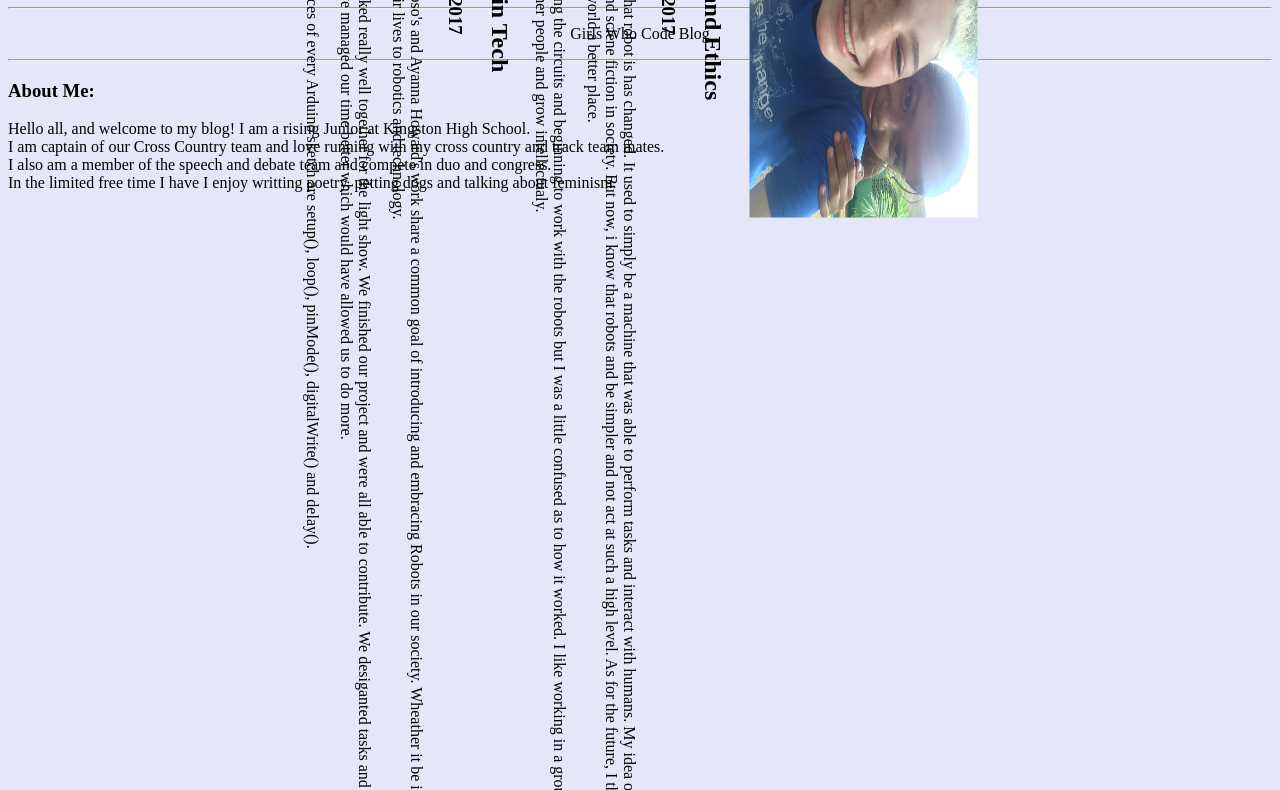
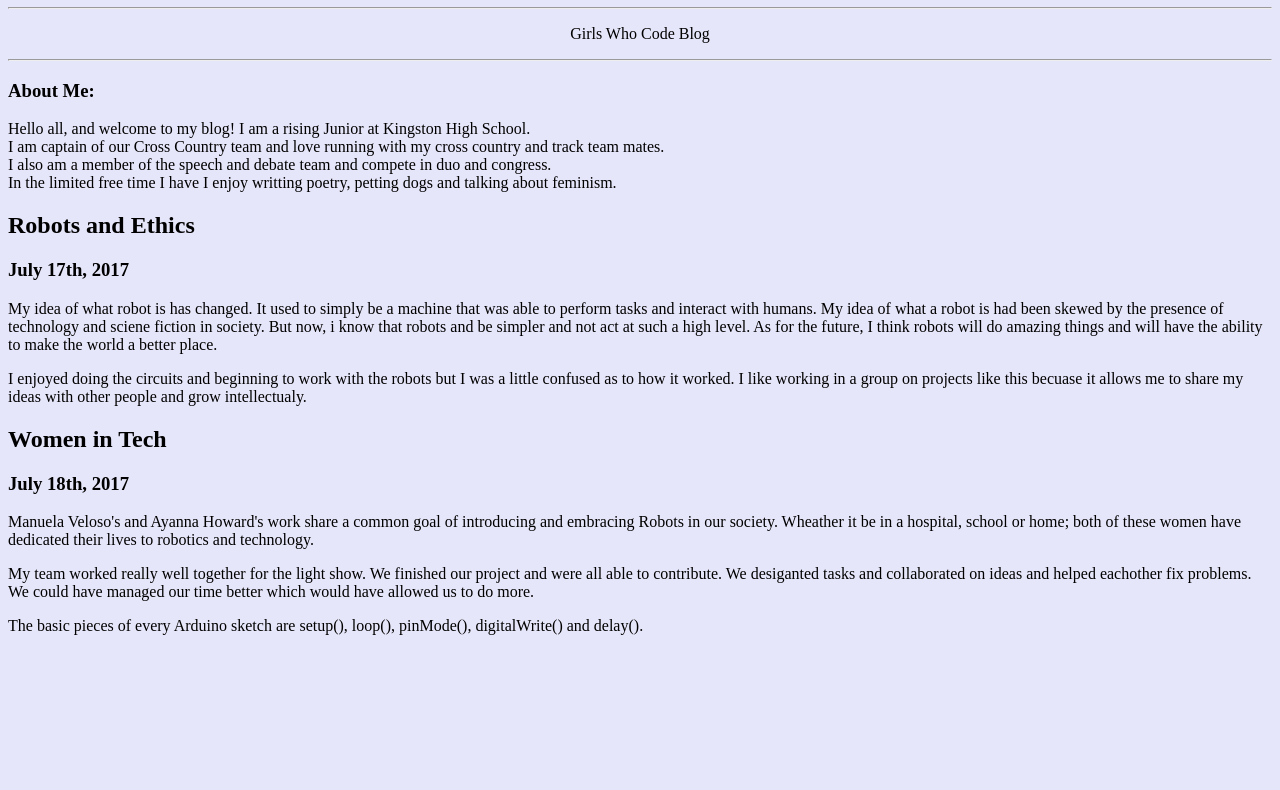
Before and after one commit to kenzierutherford/portfolio, a plain HTML site: page aboutme.html in a window 1280 px wide. Shown: the part 73-863 px from the top of the page. After the commit the page ends 800 px from the top, so only its background shows below. Drawn offline with Linux system fonts and the light colour scheme.

Commit message:
Update aboutme.html

```diff
--- a/aboutme.html
+++ b/aboutme.html
@@ -1,14 +1,6 @@
 <!DOCTYPE html>
 <html>
 <head>
-
-<style>
- div#myDiv {
-    -ms-transform: rotate(90deg); /* IE 9 */
-    -webkit-transform: rotate(90deg); /* Safari */
-    transform: rotate(90deg); /* Standard syntax */
-}
-</style>
 <title>Kenzie's Page</title>
 </head>
 
@@ -22,8 +14,6 @@
 <body>
 <h3 style ="text-align:left;">About Me:</h3>
 <p style ="text-align:left;">Hello all, and welcome to my blog! I am a rising Junior at Kingston High School. <br>I am captain of our Cross Country team and love running with my cross country and track team mates. <br>I also am a member of the speech and debate team and compete in duo and congress.<br> In the limited free time I have I enjoy writting poetry, petting dogs and talking about feminism.
-<div id="myDiv">
-<img src="IMG_3004.JPG" style="width:304px;height:228px;" >
 </body>
 
 <body>
```
